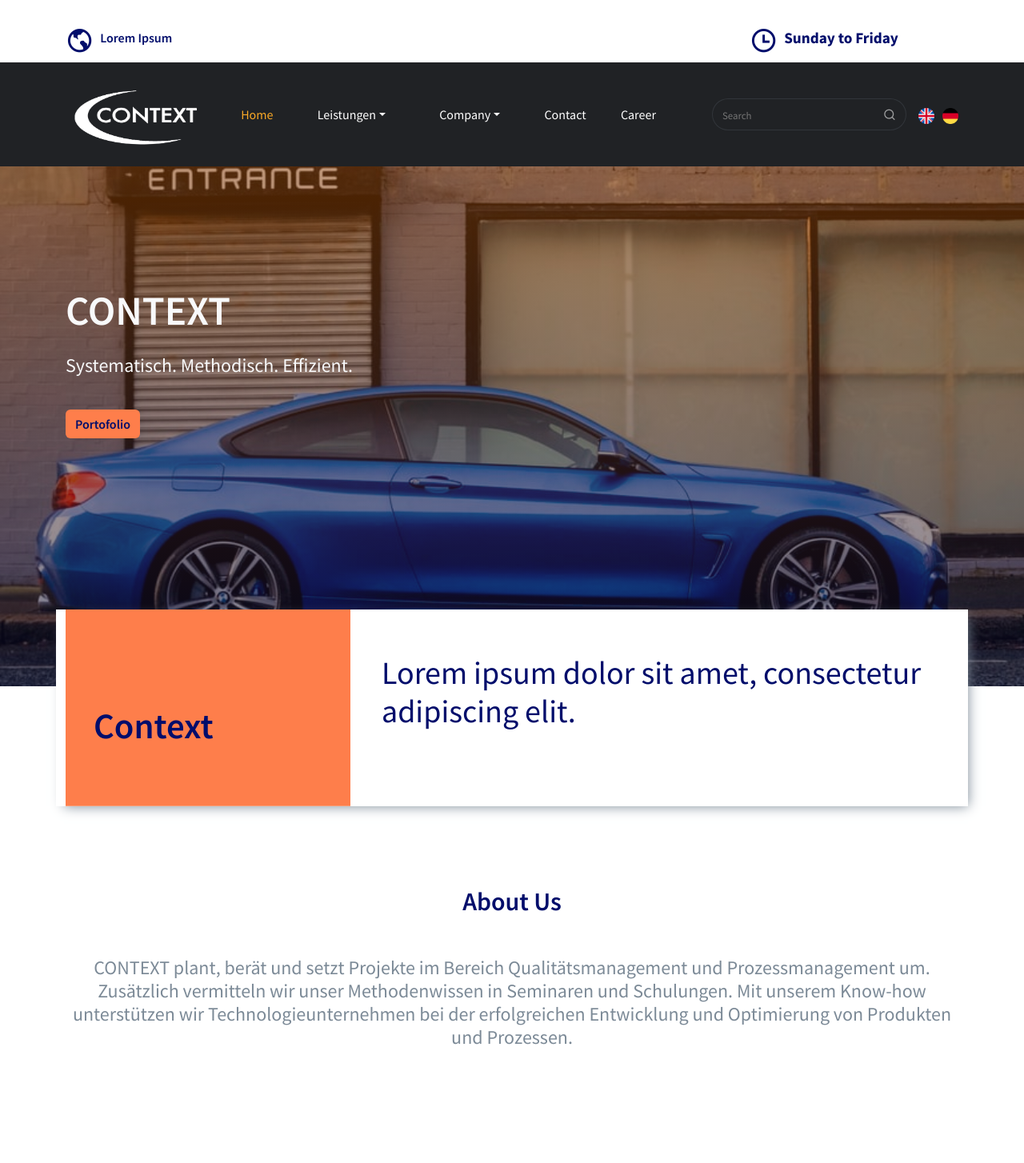
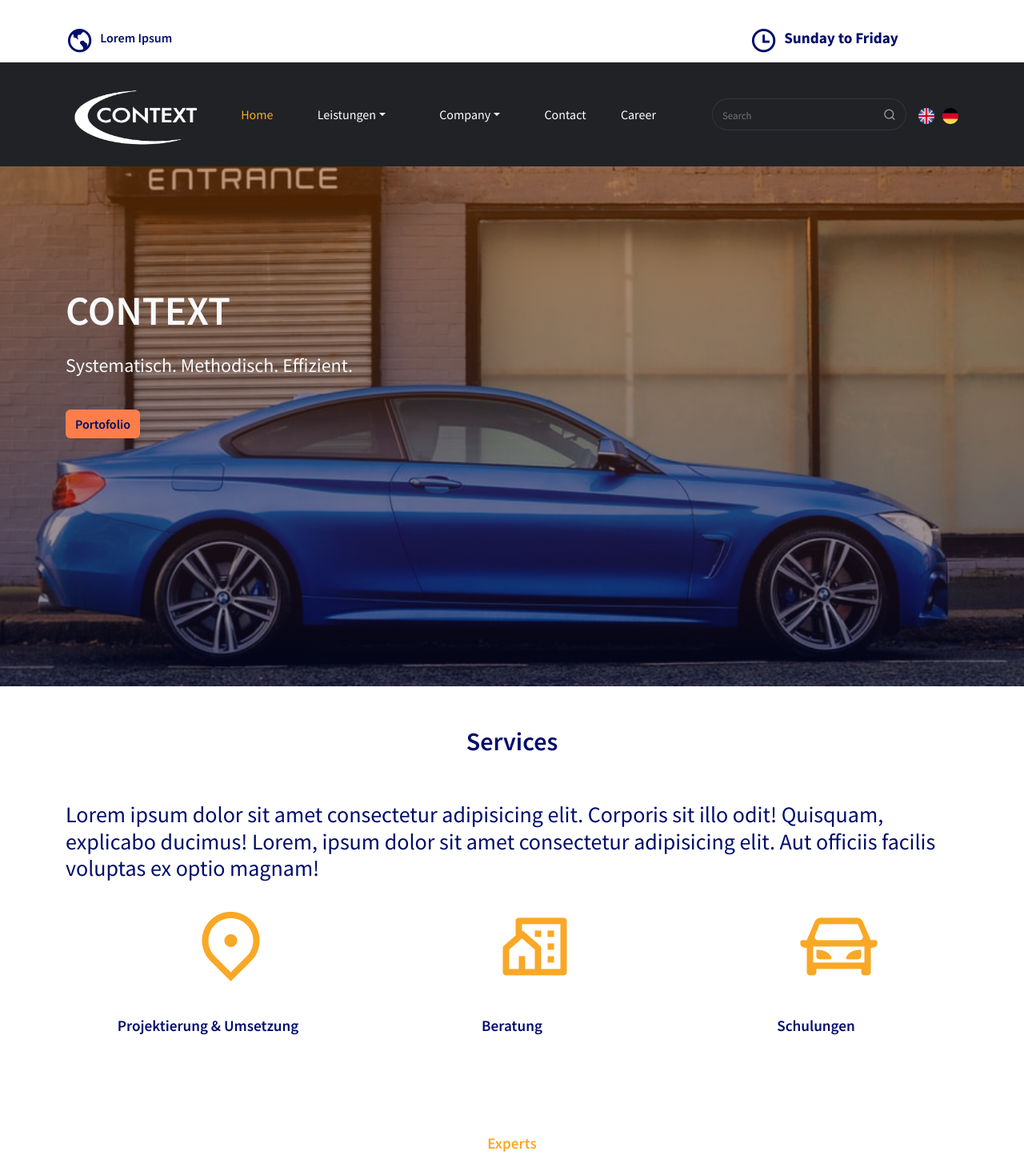
Before and after one commit to EuronRamadanii/Buna_Version, a React (Create React App) app: page /home in a window 1280 px wide. Shown: the top 1454 px of the page at 80% size. Built offline with nearby package versions, Linux system fonts and the light colour scheme.

Commit message:
services

```diff
--- a/src/components/UI/ServicesList.jsx
+++ b/src/components/UI/ServicesList.jsx
@@ -24,11 +24,11 @@ const ServiceItem = ({ item }) => (
     <NavLink to={item.path} style={{ textDecoration: "none" }}>
       <div className="service__item">
         <span className="mb-3 d-inline-block">
-          <i class={item.icon} />
+          <i style={{ fontSize: "6rem", marginLeft: "165%" }} class={item.icon} />
         </span>
 
-        <h6>{item.title}</h6>
-        <p className="section__description">{item.desc}</p>
+        <h6 style={{ textAlign: "center" }}>{item.title}</h6>
+        {/* <p className="section__description">{item.desc}</p> */}
       </div>
     </NavLink>
   </Col>
--- a/src/pages/Home.jsx
+++ b/src/pages/Home.jsx
@@ -4,7 +4,7 @@ import HeroSlider from "../components/UI/HeroSlider";
 import Helmet from "../components/Helmet/Helmet";
 
 import { Container, Row, Col } from "reactstrap";
-import FindCarForm from "../components/UI/FindCarForm";
+// import FindCarForm from "../components/UI/FindCarForm";
 // import AboutSection from "../components/UI/AboutSection";
 import ServicesList from "../components/UI/ServicesList";
 // import carData from "../assets/data/carData";
@@ -32,7 +32,7 @@ const Home = () => {
       <section className="p-0 hero__slider-section">
         <HeroSlider />
 
-        <div className="hero__form">
+        {/* <div className="hero__form">
           <Container>
             <Row className="form__row contex">
               <Col lg="4" md="4">
@@ -50,13 +50,13 @@ const Home = () => {
               </Col>
             </Row>
           </Container>
-        </div>
+        </div> */}
       </section>
       {/* =========== about section ================ */}
       {/* <AboutSection /> */}
       {/* <About /> */}
       {/* ========== services section ============ */}
-      <section>
+      {/* <section>
         <Container>
           <Row data-aos="zoom-in" data-aos-duration="1700">
             <Col lg="12" className="mb-5 text-center">
@@ -79,7 +79,7 @@ const Home = () => {
             </Col>
           </Row>
         </Container>
-      </section>
+      </section> */}
       <section data-aos="zoom-in" data-aos-duration="1700">
         <Container>
           <Row data-aos="zoom-in" data-aos-duration="1700">
@@ -96,10 +96,11 @@ const Home = () => {
                 data-aos-duration="1700"
                 className="section__title"
               >
-                Popular Services
+                Services
               </h2>
             </Col>
-
+            {/* <Col>Lorem ipsum dolor sit amet consectetur adipisicing elit. Qui, necessitatibus.</Col> */}
+            <h3>Lorem ipsum dolor sit amet consectetur adipisicing elit. Corporis sit illo odit! Quisquam, explicabo ducimus! Lorem, ipsum dolor sit amet consectetur adipisicing elit. Aut officiis facilis voluptas ex optio magnam!</h3>
             <ServicesList />
           </Row>
         </Container>
--- a/src/styles/find-car-form.css
+++ b/src/styles/find-car-form.css
@@ -50,7 +50,7 @@
 .hero__slider-section {
   position: relative;
   z-index: 10;
-  margin-bottom: 200px;
+  /* margin-bottom: 200px; */
 }
 
 .hero__form {
```
